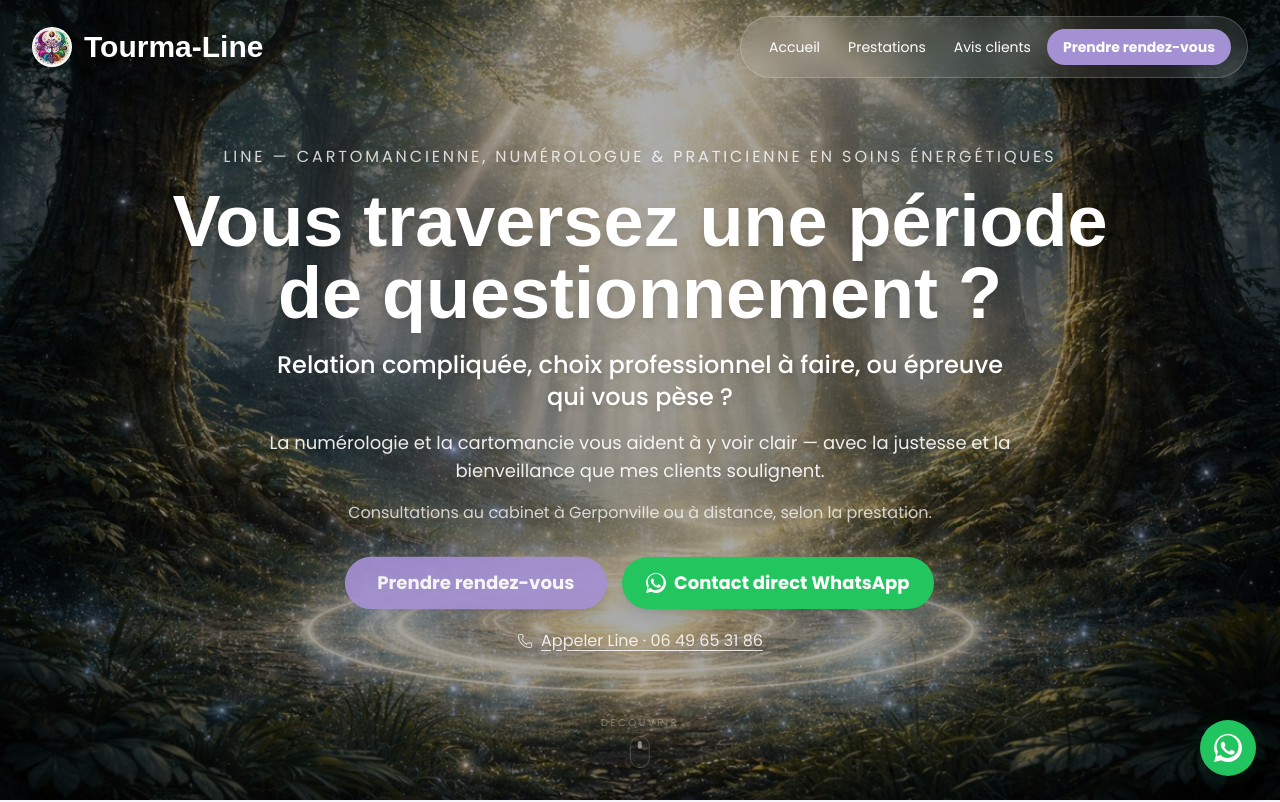
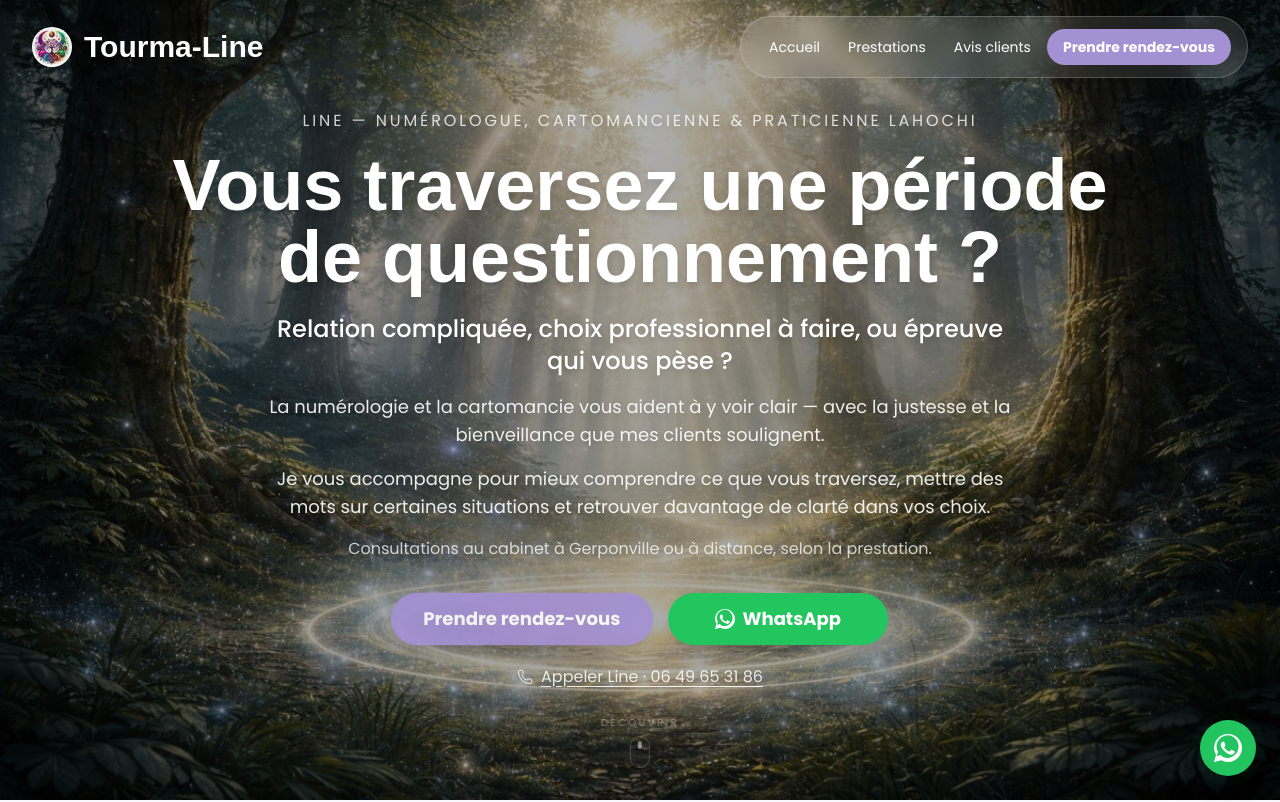
Before and after one commit to Creativityliberty/Tourma-line, a React (Vite) app: page / in a window 1280 px wide. Shown: the top 802 px of the page. Built offline with nearby package versions, Linux system fonts and the light colour scheme; a web font is replaced by a local one.

Commit message:
feat: restore truthful first-person hero

```diff
--- a/src/components/sections/Hero.tsx
+++ b/src/components/sections/Hero.tsx
@@ -12,7 +12,7 @@ export const Hero = ({ onNavClick: _onNavClick }: { onNavClick: NavClickHandler
     >
       <img
         src="/hero-mobile-tourmaline.jpg"
-        alt="Forêt mystique avec énergie spirituelle lumineuse — voyance, numérologie et soins énergétiques Lahochi"
+        alt="Univers Tourma-Line — numérologie, cartomancie et Lahochi"
         className="absolute inset-0 w-full h-full object-cover sm:hidden"
         loading="eager"
         fetchPriority="high"
@@ -20,7 +20,7 @@ export const Hero = ({ onNavClick: _onNavClick }: { onNavClick: NavClickHandler
 
       <img
         src="/hero-tourma-line.jpg"
-        alt="Forêt mystique avec énergie spirituelle lumineuse — voyance, numérologie et soins énergétiques Lahochi"
+        alt="Univers Tourma-Line — numérologie, cartomancie et Lahochi"
         className="absolute inset-0 w-full h-full object-cover hidden sm:block"
         loading="eager"
         fetchPriority="high"
@@ -33,7 +33,7 @@ export const Hero = ({ onNavClick: _onNavClick }: { onNavClick: NavClickHandler
 
       <div className="relative z-10 px-4 py-24 sm:py-20 animate-fadeInUp max-w-5xl">
         <p className="text-sm sm:text-base uppercase tracking-[0.18em] text-white/80 mb-4 drop-shadow-md">
-          Line — Cartomancienne, numérologue & praticienne en soins énergétiques
+          Line — Numérologue, cartomancienne & praticienne Lahochi
         </p>
         <h1 className="text-3xl sm:text-5xl md:text-6xl lg:text-7xl font-display font-bold leading-tight mb-5 drop-shadow-lg">
           Vous traversez une période de questionnement ?
@@ -43,6 +43,9 @@ export const Hero = ({ onNavClick: _onNavClick }: { onNavClick: NavClickHandler
         </p>
         <p className="text-sm sm:text-base md:text-lg mb-4 max-w-3xl mx-auto text-white/90 drop-shadow-md">
           La numérologie et la cartomancie vous aident à y voir clair — avec la justesse et la bienveillance que mes clients soulignent.
+        </p>
+        <p className="text-sm sm:text-base md:text-lg mb-4 max-w-3xl mx-auto text-white/90 drop-shadow-md">
+          Je vous accompagne pour mieux comprendre ce que vous traversez, mettre des mots sur certaines situations et retrouver davantage de clarté dans vos choix.
         </p>
         <p className="text-xs sm:text-sm md:text-base mb-8 max-w-2xl mx-auto text-white/75 drop-shadow-md">
           Consultations au cabinet à Gerponville ou à distance, selon la prestation.
@@ -68,7 +71,7 @@ export const Hero = ({ onNavClick: _onNavClick }: { onNavClick: NavClickHandler
             className="bg-green-500 hover:bg-green-600 text-white font-bold py-3 px-6 rounded-full text-lg transition-transform transform hover:scale-105 active:scale-95 inline-flex items-center justify-center gap-2 shadow-lg min-w-[220px]"
           >
             <WhatsAppIcon className="w-5 h-5" />
-            Contact direct WhatsApp
+            WhatsApp
           </ConversionLink>
         </div>
 
```
